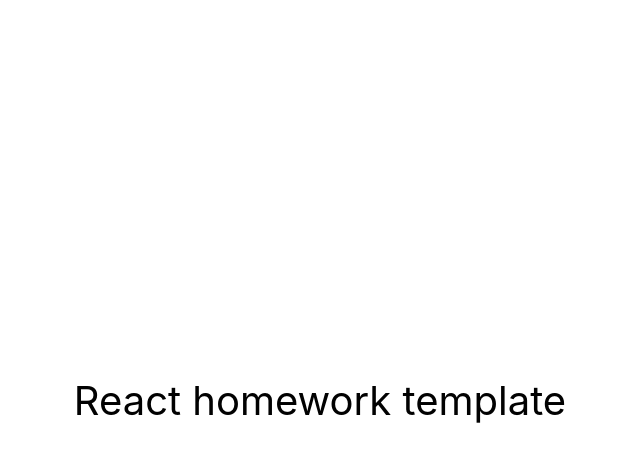
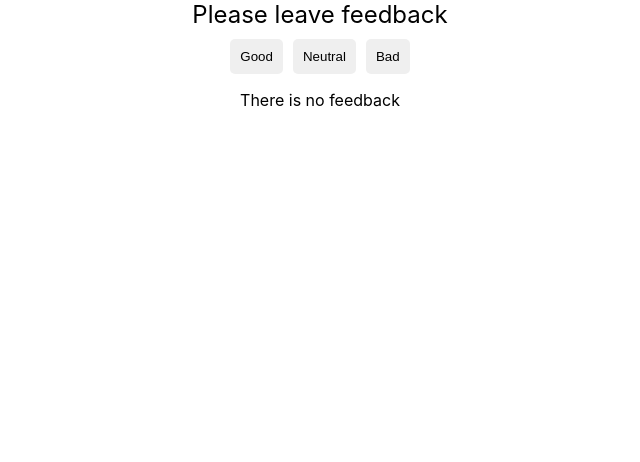
Before and after one commit to pra78/goit-react-hw-02-feedback, a React (Create React App) app: page / in a window 1280 px wide. Shown: the top 462 px of the page, without its empty margins (320-960 px from the left). Built offline with nearby package versions, Linux system fonts and the light colour scheme.

Commit message:
task complete

```diff
--- a/package.json
+++ b/package.json
@@ -4,9 +4,12 @@
   "private": true,
   "homepage": "https://pra78.github.io/goit-react-hw-02-feedback/",
   "dependencies": {
+    "@emotion/react": "^11.10.6",
+    "@emotion/styled": "^11.10.6",
     "@testing-library/jest-dom": "^5.16.3",
     "@testing-library/react": "^12.1.4",
     "@testing-library/user-event": "^13.5.0",
+    "prop-types": "^15.8.1",
     "react": "^18.1.0",
     "react-dom": "^18.1.0",
     "react-scripts": "5.0.1",
--- a/src/components/App.jsx
+++ b/src/components/App.jsx
@@ -1,16 +1,42 @@
-export const App = () => {
-  return (
-    <div
-      style={{
-        height: '100vh',
-        display: 'flex',
-        justifyContent: 'center',
-        alignItems: 'center',
-        fontSize: 40,
-        color: '#010101'
-      }}
-    >
-      React homework template
-    </div>
-  );
+import { Component } from "react"
+import { Section } from "./Section/Section";
+import { Statistics } from "./Statistics/Statistics";
+import { FeedbackOptions } from "./FeedbackOptions/FeedbackOptions";
+import { Notification } from "./Notification/Notification";
+
+export class App extends Component {
+  state = {
+    good: 0,
+    neutral: 0,
+    bad: 0,
+  }
+
+  handleFeedback = (choice) => (
+    this.setState(prevState => ({
+      [choice]: prevState[choice] + 1,
+    }))
+  )
+
+  countTotalFeedback = () => {
+    return this.state.good + this.state.neutral + this.state.bad;
+  }
+
+  countPositiveFeedbackPercentage() {
+    return (this.countTotalFeedback() ? Math.round(this.state.good / this.countTotalFeedback() * 100) : 0);
+  }
+
+  render() {
+    const { good, neutral, bad } = this.state;
+    const total = this.countTotalFeedback();
+    const positivePercentage = this.countPositiveFeedbackPercentage();
+    return (
+      <div>
+        <Section title="Please leave feedback"></Section>
+        <FeedbackOptions options={Object.keys(this.state)} onLeaveFeedback={this.handleFeedback}></FeedbackOptions>
+        {total ? <Statistics good={good} neutral={neutral} bad={bad} total={total} positivePercentage={positivePercentage}></Statistics> : <Notification message="There is no feedback"></Notification>}
+      </div>
+    );
+  }
 };
+
+export default App;
--- /dev/null
+++ b/src/components/FeedbackOptions/FeedbackOptions.jsx
@@ -0,0 +1,15 @@
+import PropTypes from 'prop-types';
+import { FeedBackOptionsStyles, FeedbackOptionsContainer } from './FeedbackOptions.styled';
+
+export const FeedbackOptions = ({options, onLeaveFeedback}) => (
+    <FeedbackOptionsContainer>
+        {options.map((option, idx) => (
+            <FeedBackOptionsStyles key={idx} type="button" onClick={() => onLeaveFeedback(option)}>{option}</FeedBackOptionsStyles>
+        ))}
+    </FeedbackOptionsContainer>
+)
+
+FeedbackOptions.propTypes = {
+    options: PropTypes.arrayOf(PropTypes.string.isRequired),
+    onLeaveFeedback: PropTypes.func.isRequired,
+}
--- /dev/null
+++ b/src/components/FeedbackOptions/FeedbackOptions.styled.jsx
@@ -0,0 +1,21 @@
+import styled from '@emotion/styled';
+
+export const FeedBackOptionsStyles = styled.button`
+    padding: 10px;
+    text-transform: capitalize;
+    border: none;
+    border-radius: 5px;
+
+    &:hover {
+        background-color: blue;
+        color: white;
+    }
+    &:not(:last-child) {
+        margin-right: 10px;
+    }
+`;
+
+export const FeedbackOptionsContainer = styled.div`
+    margin: 10px;
+    text-align: center;
+`;
--- /dev/null
+++ b/src/components/Notification/Notification.jsx
@@ -0,0 +1,5 @@
+import { NotificationStyled } from "./Notification.styled"
+
+export const Notification = ({ message }) => {
+    return <NotificationStyled>{message}</NotificationStyled>;
+};
--- /dev/null
+++ b/src/components/Notification/Notification.styled.jsx
@@ -0,0 +1,5 @@
+import styled from '@emotion/styled';
+
+export const NotificationStyled = styled.p`
+    text-align: center;
+`;
--- /dev/null
+++ b/src/components/Section/Section.jsx
@@ -0,0 +1,5 @@
+import { Container } from './Section.styled';
+
+export const Section = ({ title, children }) => {
+    return <Container>{ title }{children}</Container>;
+};
--- /dev/null
+++ b/src/components/Section/Section.styled.jsx
@@ -0,0 +1,8 @@
+import styled from '@emotion/styled';
+
+export const Container = styled.div`
+  margin: 0 auto;
+  padding: 0 16px;
+  font-size: 24px;
+  text-align: center;
+`;
--- /dev/null
+++ b/src/components/Statistics/Statistics.jsx
@@ -0,0 +1,28 @@
+import PropTypes from 'prop-types';
+import { StatisticsHeader, StatisticsStyles } from './Statistics.styled';
+
+
+export const Statistics = ({good, neutral, bad, total, positivePercentage}) => {
+    return (
+        <div>
+            <StatisticsHeader>Statistics</StatisticsHeader>
+            <StatisticsStyles>
+                <li>Good: {good}</li>
+                <li>Neutral: {neutral}</li>
+                <li>Bad: {bad}</li>
+                <li>Total: {total}</li>
+                <li>Positive feedback: {positivePercentage}%</li>
+            </StatisticsStyles>
+        </div>
+    );
+}
+
+{/* <Notification message="There is no feedback"></Notification> */}
+
+Statistics.propTypes = {
+    good: PropTypes.number.isRequired,
+    neutral: PropTypes.number.isRequired,
+    bad: PropTypes.number.isRequired,
+    total: PropTypes.number.isRequired,
+    positivePercentage: PropTypes.number.isRequired,
+}
--- /dev/null
+++ b/src/components/Statistics/Statistics.styled.jsx
@@ -0,0 +1,12 @@
+import styled from '@emotion/styled';
+
+export const StatisticsStyles = styled.ul`
+    padding: 0;
+    list-style: none;
+    text-align: center;
+`;
+
+export const StatisticsHeader = styled.p`
+    text-align: center;
+    font-size: 20px;
+`;
```
Also changed, not shown: 1 other file (tests, documents, lock files or other folders).
